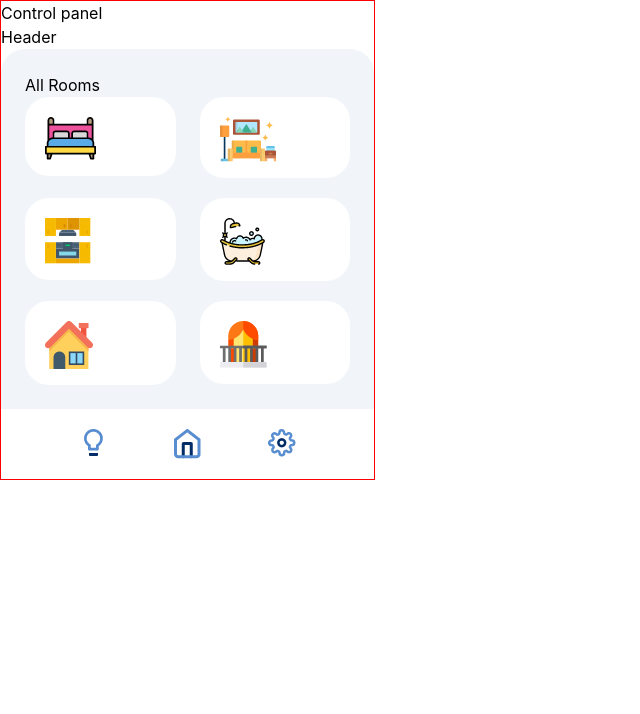
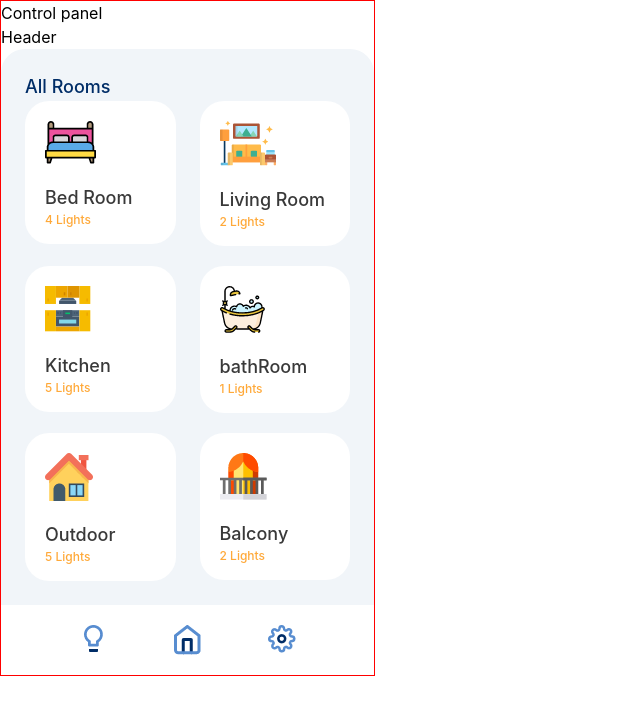
Before and after one commit to rts-cmk-wu06/smartlight-ui-WilliamDeckmann, a React (Create React App) app: page / in a window 1280 px wide. Shown: the top 714 px of the page, without its empty margins (0-640 px from the left). Built offline with nearby package versions, Linux system fonts and the light colour scheme.

Commit message:
Update "room-cards"

```diff
--- a/src/components/LightCount.js
+++ b/src/components/LightCount.js
@@ -4,7 +4,7 @@ import TextSmall from "./TextSmall"
 const LightCount = (props) => {
     return (
         <span className="Heading-big text-lightCount">
-            <TextSmall text={props.text} />
+            <TextSmall text={`${props.text} Lights`} />
         </span>
     );
 }
--- a/src/components/RoomCard.js
+++ /dev/null
@@ -1,17 +0,0 @@
-// Imports
-import { Link } from "react-router-dom";
-
-// Components
-import Icon from "./Icon";
-
-const RoomCard = (props) => {
-    return (
-        <Link to={props.url}>
-            <div className="Room-card p-5 pb-4 rounded-3xl bg-white">
-                <Icon src={props.src} alt={props.name} />
-            </div>
-        </Link>
-    );
-}
-
-export default RoomCard;
--- a/src/components/TextMedium.js
+++ b/src/components/TextMedium.js
@@ -1,6 +1,6 @@
 const TextMedium = (props) => {
     return (
-        <h2 className="Heading-medium text-xl font-medium">
+        <h2 className="Heading-medium text-lg font-medium">
             {props.text}
         </h2>
     );
--- a/src/components/TextSmall.js
+++ b/src/components/TextSmall.js
@@ -1,6 +1,6 @@
 const TextSmall = (props) => {
     return (
-        <h2 className="Heading-small text-sm font-medium">
+        <h2 className="Heading-small text-xs font-medium">
             {props.text}
         </h2>
     );
--- /dev/null
+++ b/src/templates/RoomCard.js
@@ -0,0 +1,25 @@
+// Imports
+import { Link } from "react-router-dom";
+
+// Components
+import Icon from "../components/Icon";
+import CardHeading from "../components/CardHeading";
+import LightCount from "../components/LightCount";
+
+const RoomCard = (props) => {
+    return (
+        <Link to={props.url}>
+            <div className="Room-card p-5 pb-4 flex flex-col gap-5 rounded-3xl bg-white">
+                <figure className="Room-card__figure">
+                    <Icon src={props.src} alt={props.name} />
+                </figure>
+                <article className="Room-card__article">
+                    <CardHeading text={props.name} />
+                    <LightCount text={props.lights} />
+                </article>
+            </div>
+        </Link>
+    );
+}
+
+export default RoomCard;
--- a/src/templates/RoomSelector.js
+++ b/src/templates/RoomSelector.js
@@ -6,20 +6,23 @@ import Bathroom from "../assets/bathroom.png"
 import Outdoor from "../assets/outdoor.png"
 import Balcony from "../assets/balcony.png"
 
+// Templates
+import RoomCard from "./RoomCard";
+
 // Components
-import RoomCard from "../components/RoomCard";
+import ContainerHeading from "../components/ContainerHeading"
 
 const RoomSelector = () => {
     return (
         <div className="Room-selector flex flex-col gap-x-24">
-            All Rooms
+            <ContainerHeading text="All Rooms" />
             <ul className="Room-selector__list grid grid-cols-2 gap-x-6 gap-y-5">
-                <RoomCard url="/bed-room" src={BedRoom} alt="bed room" />
-                <RoomCard url="/living-room" src={LivingRoom} alt="living room" />
-                <RoomCard url="/kitchen" src={Kitchen} alt="kitchen" />
-                <RoomCard url="/bathroom" src={Bathroom} alt="bathroom" />
-                <RoomCard url="/outdoor" src={Outdoor} alt="outdoor" />
-                <RoomCard url="/balcony" src={Balcony} alt="balcony" />
+                <RoomCard url="/bed-room" src={BedRoom} alt="bed room" name="Bed Room" lights={4} />
+                <RoomCard url="/living-room" src={LivingRoom} alt="living room" name="Living Room" lights={2} />
+                <RoomCard url="/kitchen" src={Kitchen} alt="kitchen" name="Kitchen" lights={5} />
+                <RoomCard url="/bathroom" src={Bathroom} alt="bathroom" name="bathRoom" lights={1} />
+                <RoomCard url="/outdoor" src={Outdoor} alt="outdoor" name="Outdoor" lights={5} />
+                <RoomCard url="/balcony" src={Balcony} alt="balcony" name="Balcony" lights={2} />
             </ul>
         </div>
     );
```
